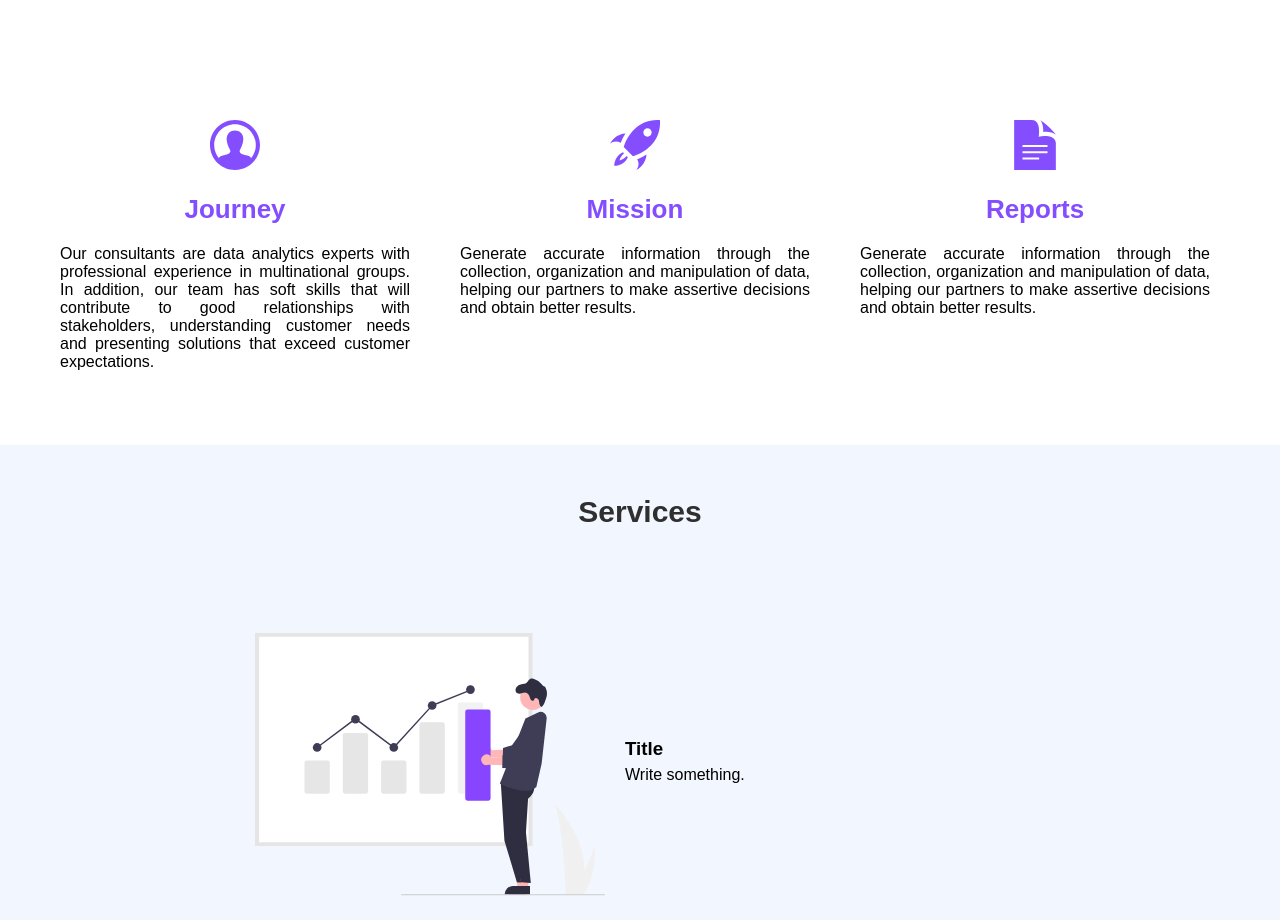
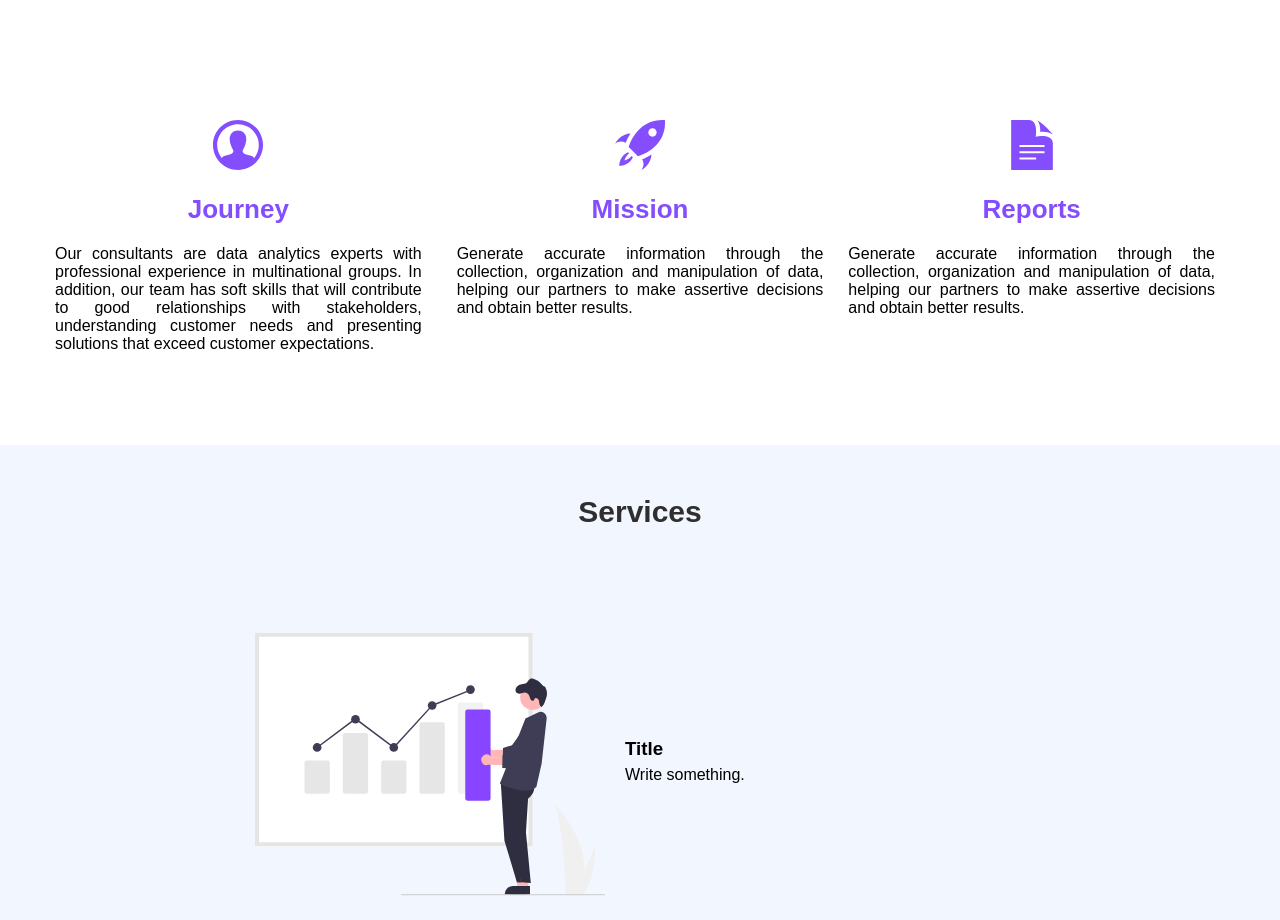
Before and after one commit to CarlaAguiar97/Final-Project-Y8Analytics, a plain HTML site: page index.html in a window 1280 px wide. Shown: the part 820-1740 px from the top of the page. Drawn offline with Linux system fonts and the light colour scheme; a web font is replaced by a local one.

Commit message:
test 2
test 2

```diff
--- a/style.css
+++ b/style.css
@@ -161,7 +161,7 @@ a:hover {
 
 .about-item {
     width: 100%;
-    margin: 0px 30px 0px 20px;
+    margin: 0px 25px 0px 15px;
 }
 
 @media screen and (max-width: 1200px) {
@@ -524,9 +524,9 @@ a:hover {
         margin-top: 100px;
     }
 
-    /* .about-item:nth-child(2) {
-        margin: 100px 10px 0px 0px;
-    } */
+    .about-item:nth-child(2) {
+        margin: 100px 10px 0px 10px;
+    }
 
     .dashboards {
         flex-wrap: wrap;
```
